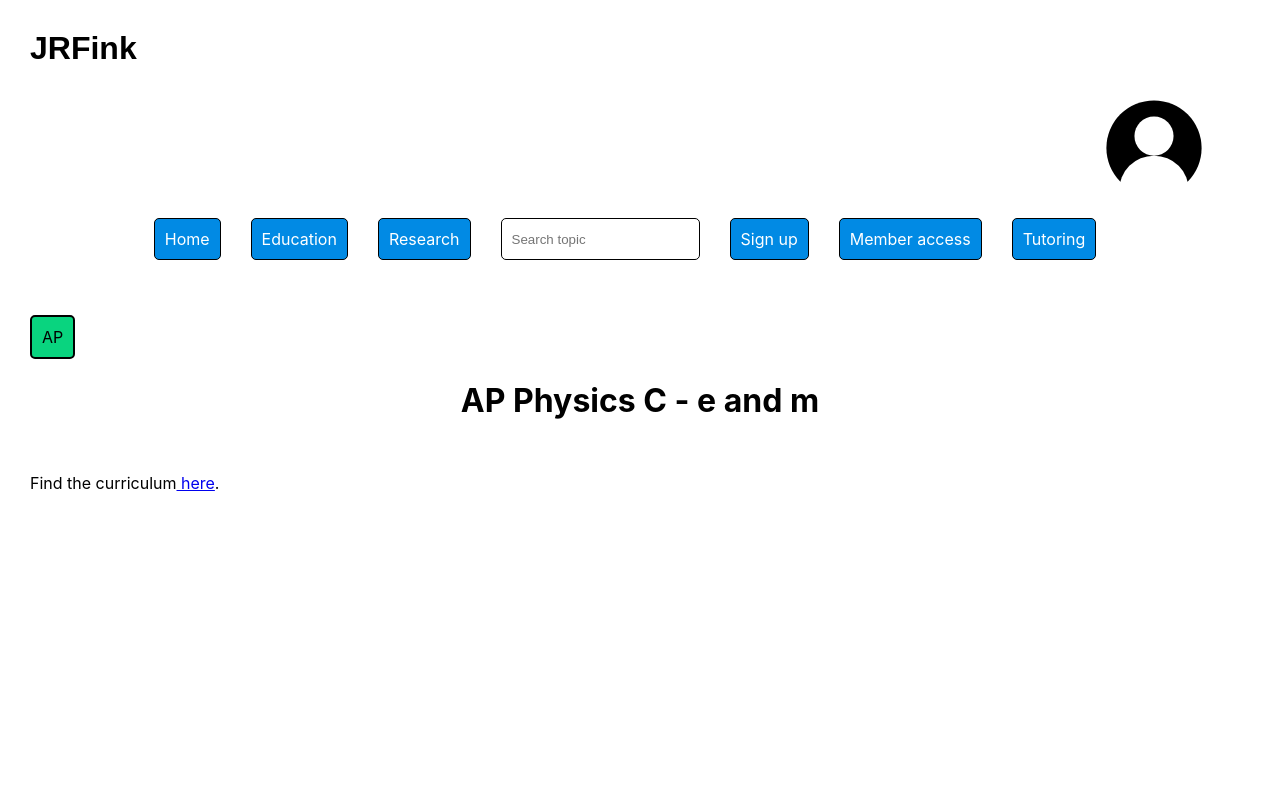
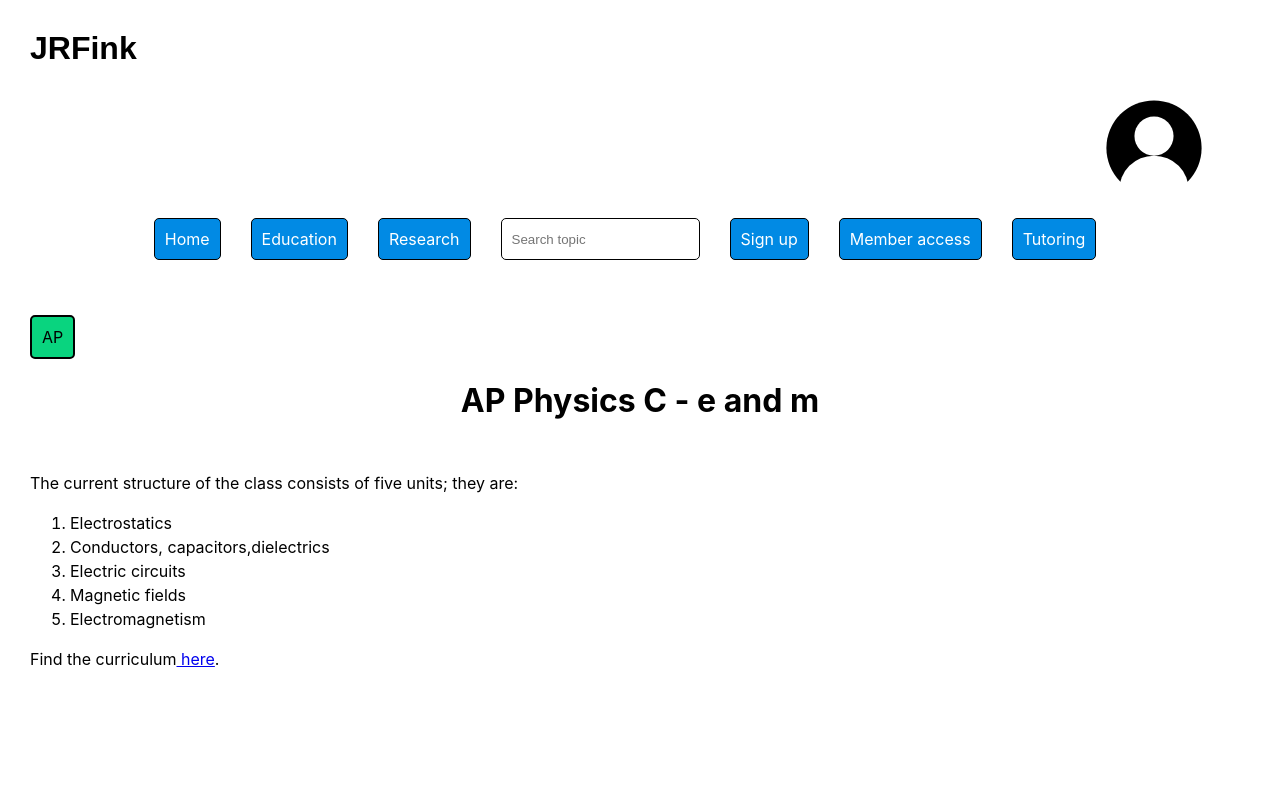
Before and after one commit to JRFink/jrfphyspagesnew, a Next.js app: page /education/ap/apcelec in a window 1280 px wide. Shown: the top 800 px of the page. Built offline with nearby package versions, Linux system fonts and the light colour scheme.

Commit message:
Update index.tsx

```diff
--- a/pages/education/ap/apcelec/index.tsx
+++ b/pages/education/ap/apcelec/index.tsx
@@ -10,6 +10,16 @@ const ApCelec = () => {
            AP Physics C - e and m
         </h1>
         <br />
+<p>
+    The current structure of the class consists of five units&#59; they are:
+<ol>
+<li>Electrostatics</li>
+<li>Conductors, capacitors,dielectrics</li>
+<li>Electric circuits</li>
+<li>Magnetic fields</li>
+<li>Electromagnetism</li>
+</ol>
+</p>
          <p>
             Find the curriculum
             <a href="https://apstudents.collegeboard.org/courses/ap-physics-c-electricity-and-magnetism"> here</a>.
```
